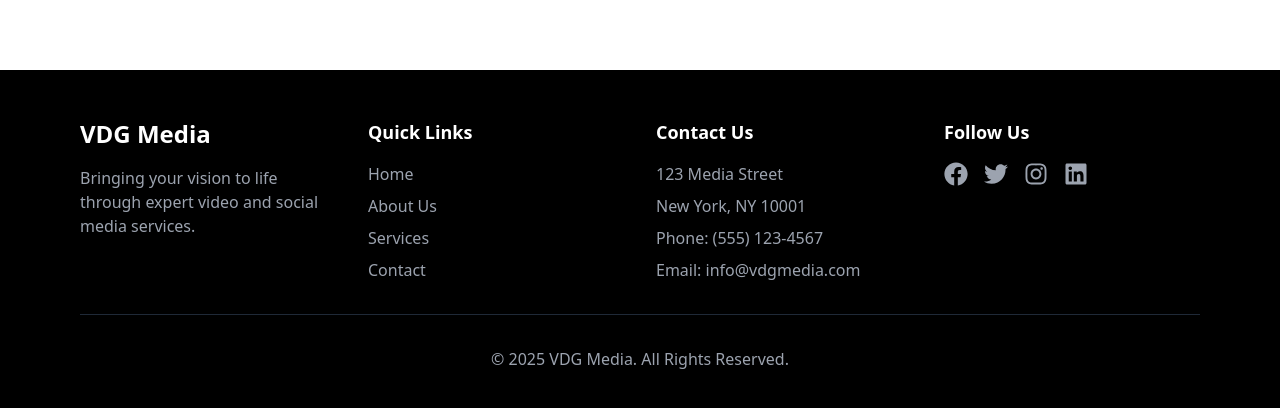
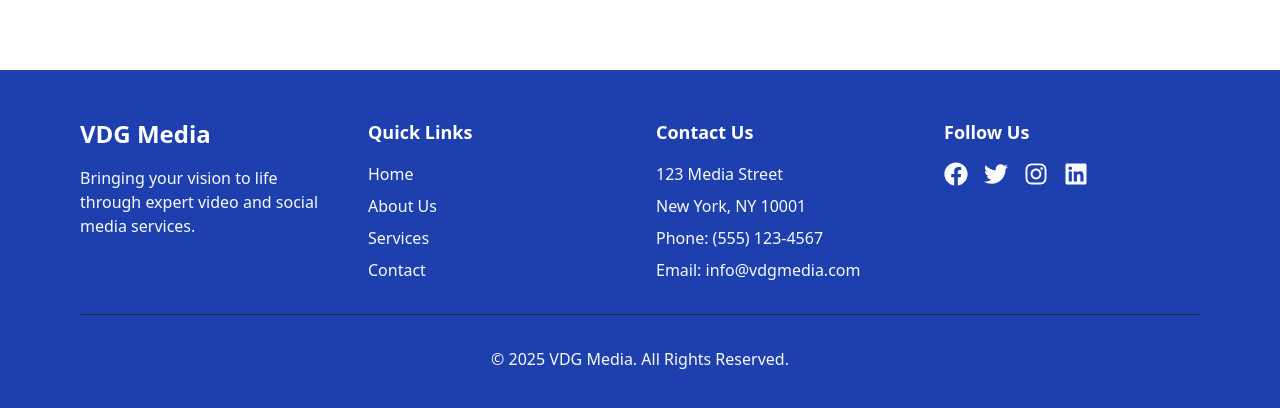
Before and after one commit to MoketeTyabekana/vdg-media, a React (Vite) app: page / in a window 1280 px wide. Shown: the part 1874-2282 px from the top of the page. Built offline with nearby package versions, Linux system fonts and the light colour scheme.

Commit message:
Changed the background color of the navbar and footer.

```diff
--- a/src/components/Footer.jsx
+++ b/src/components/Footer.jsx
@@ -3,13 +3,13 @@ import { Link } from "react-router-dom"
 
 export default function Footer() {
   return (
-    <footer className="bg-black text-white py-12">
+    <footer className=" bg-blue-800 text-white py-12">
       <div className="max-w-6xl mx-auto px-4">
         <div className="grid md:grid-cols-4 gap-8">
           {/* Company Info */}
           <div>
             <h3 className="text-2xl font-bold mb-4">VDG Media</h3>
-            <p className="text-gray-400">
+            <p className="text-gray-50">
               Bringing your vision to life through expert video and social media services.
             </p>
           </div>
@@ -19,22 +19,22 @@ export default function Footer() {
             <h4 className="text-lg font-semibold mb-4">Quick Links</h4>
             <ul className="space-y-2">
               <li>
-                <Link to="/" className="text-gray-400 hover:text-white">
+                <Link to="/" className="text-gray-50 hover:text-white">
                   Home
                 </Link>
               </li>
               <li>
-                <Link to="/about" className="text-gray-400 hover:text-white">
+                <Link to="/about" className="text-gray-50 hover:text-white">
                   About Us
                 </Link>
               </li>
               <li>
-                <Link to="/services" className="text-gray-400 hover:text-white">
+                <Link to="/services" className="text-gray-50 hover:text-white">
                   Services
                 </Link>
               </li>
               <li>
-                <Link to="/contact" className="text-gray-400 hover:text-white">
+                <Link to="/contact" className="text-gray-50 hover:text-white">
                   Contact
                 </Link>
               </li>
@@ -44,7 +44,7 @@ export default function Footer() {
           {/* Contact Info */}
           <div>
             <h4 className="text-lg font-semibold mb-4">Contact Us</h4>
-            <ul className="space-y-2 text-gray-400">
+            <ul className="space-y-2 text-gray-50">
               <li>123 Media Street</li>
               <li>New York, NY 10001</li>
               <li>Phone: (555) 123-4567</li>
@@ -56,23 +56,23 @@ export default function Footer() {
           <div>
             <h4 className="text-lg font-semibold mb-4">Follow Us</h4>
             <div className="flex space-x-4">
-              <a href="#" className="text-gray-400 hover:text-white">
+              <a href="#" className="text-gray-50 hover:text-white">
                 <FaFacebook size={24} />
               </a>
-              <a href="#" className="text-gray-400 hover:text-white">
+              <a href="#" className="text-gray-50 hover:text-white">
                 <FaTwitter size={24} />
               </a>
-              <a href="#" className="text-gray-400 hover:text-white">
+              <a href="#" className="text-gray-50 hover:text-white">
                 <FaInstagram size={24} />
               </a>
-              <a href="#" className="text-gray-400 hover:text-white">
+              <a href="#" className="text-gray-50 hover:text-white">
                 <FaLinkedin size={24} />
               </a>
             </div>
           </div>
         </div>
 
-        <div className="border-t border-gray-800 mt-8 pt-8 text-center text-gray-400">
+        <div className="border-t border-gray-800 mt-8 pt-8 text-center text-gray-50">
           <p>© 2025 VDG Media. All Rights Reserved.</p>
         </div>
       </div>
--- a/src/components/Navbar.jsx
+++ b/src/components/Navbar.jsx
@@ -7,7 +7,7 @@ export default function Navbar() {
   const handleClick = () => setNav(!nav)
 
   return (
-    <nav className="fixed w-full h-[80px] flex justify-between items-center px-4 bg-black/90 text-white z-50">
+    <nav className="fixed w-full h-[80px] flex justify-between items-center px-4 bg-blue-800/90 text-white z-50">
       <div>
         <h1 className="text-3xl font-bold">VDG Media</h1>
       </div>
```
